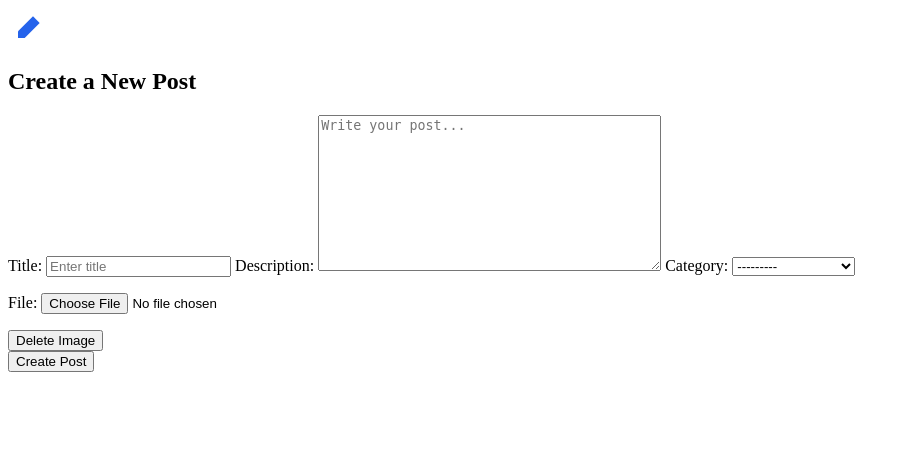
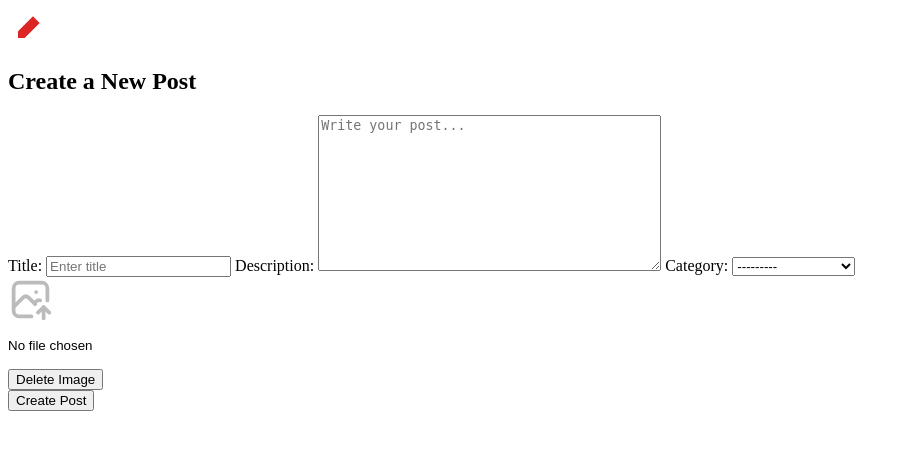
Before and after one commit to FEIProjectTeam/asos, a Django app: page /create-post/ in a window 1280 px wide. Shown: the top 450 px of the page, without its empty margins (0-910 px from the left). Run offline with Django 4.2, Linux system fonts and the light colour scheme; tables that the repository leaves empty hold one stand-in row (values such as "Sample post").

Commit message:
feat: style refactor of create new post

```diff
--- a/project/forms.py
+++ b/project/forms.py
@@ -40,13 +40,16 @@
     class Meta:
         model = Attachment
         fields = ["file"]
+        labels = {
+            "file": ""
+        }
         widgets = {
             "file": forms.FileInput(
                 attrs={
-                    "class": "form-control w-48 h-48 rounded-2xl border-[2.5px] border-neutral-300 p-4",
+                    "class": "file-input form-control w-48 h-48 mt-7 rounded-2xl border-[2.5px] border-neutral-300 p-4",
                     "id": "id_file",
                     "onchange": "previewImage(event)",
-                }
+                },
             ),
         }
 
--- a/project/templates/post/createPost.html
+++ b/project/templates/post/createPost.html
@@ -2,7 +2,7 @@
      class="fixed inset-0 flex items-center justify-center bg-black bg-opacity-50">
     <div onclick="event.stopPropagation()" class="bg-white shadow-xl min-w-[600px] max-w-[800px] p-12 rounded-3xl">
         <div class="flex flex-inline items-center gap-3 mb-8">
-            <svg xmlns="http://www.w3.org/2000/svg" width="40" height="40" viewBox="0 0 24 24" fill="#2563eb"
+            <svg xmlns="http://www.w3.org/2000/svg" width="40" height="40" viewBox="0 0 24 24" fill="#dc2626"
                  class="icon icon-tabler icons-tabler-filled icon-tabler-edit">
                 <path stroke="none" d="M0 0h24v24H0z" fill="none"/>
                 <path d="M15 5l4 4l-9 9h-4v-4z"/>
@@ -18,8 +18,11 @@
                 <div class="form-group flex flex-col gap-1">
                     {{ post_form }}
                 </div>
-                <div class="form-group flex flex-col gap-1">
+                <div class="form-group flex flex-col gap-1 text-white">
+                    <div class="relative">
+                        <svg id="input-svg" xmlns="http://www.w3.org/2000/svg"  width="45"  height="45"  viewBox="0 0 24 24"  fill="none"  stroke="#bbb"  stroke-width="2"  stroke-linecap="round"  stroke-linejoin="round"  class="absolute top-1/2 left-1/2 -translate-x-1/2 translate-y-[calc(50%-28px)]"><path stroke="none" d="M0 0h24v24H0z" fill="none"/><path d="M15 8h.01" /><path d="M12.5 21h-6.5a3 3 0 0 1 -3 -3v-12a3 3 0 0 1 3 -3h12a3 3 0 0 1 3 3v6.5" /><path d="M3 16l5 -5c.928 -.893 2.072 -.893 3 0l3.5 3.5" /><path d="M14 14l1 -1c.679 -.653 1.473 -.829 2.214 -.526" /><path d="M19 22v-6" /><path d="M22 19l-3 -3l-3 3" /></svg>
                         {{ attachment_form.as_p }}
+                    </div>
                     <div class="flex flex-col items-center">
                         <div id="image-preview-header"
                              class="w-48 h-48 rounded-2xl border border-gray-300 flex items-center justify-center hidden">
@@ -32,12 +35,19 @@
                     </div>
                 </div>
             </div>
-            <button type="submit" class="bg-blue-600 hover:bg-blue-700 text-white py-2.5 mt-4 rounded-full font-medium">
+            <button type="submit" class="bg-red-600 hover:bg-red-700 text-white py-2.5 mt-4 rounded-full font-medium">
                 Create Post
             </button>
         </form>
     </div>
 </div>
+
+<style>
+.file-input::file-selector-button {
+  display: none;
+  color: white;
+}
+</style>
 
 <script>
     function previewImage(event) {
@@ -45,12 +55,14 @@
     const preview = document.getElementById('image-preview');
     const previewHeader = document.getElementById('image-preview-header');
     const deleteButton = document.getElementById('delete-image');
+    const svgIcon = document.getElementById('input-svg'); // Select the SVG element
     const reader = new FileReader();
 
     reader.onload = function () {
         preview.src = reader.result;
         preview.classList.remove('hidden');
         deleteButton.classList.remove('hidden');
+        svgIcon.classList.add('hidden'); // Hide the SVG icon
     };
 
     if (input.files && input.files[0]) {
@@ -66,6 +78,7 @@
     const preview = document.getElementById('image-preview');
     const previewHeader = document.getElementById('image-preview-header');
     const deleteButton = document.getElementById('delete-image');
+    const svgIcon = document.getElementById('input-svg'); // Select the SVG element
 
     input.value = '';
     preview.src = '';
@@ -73,5 +86,6 @@
     preview.classList.add('hidden');
     deleteButton.classList.add('hidden');
     previewHeader.classList.add('hidden');
+    svgIcon.classList.remove('hidden'); // Show the SVG icon back when image is removed
 }
 </script>
```
Also changed, not shown: project/templates/base.html (+5 -4 lines). Lines whose indentation alone changed are shown as unchanged.
